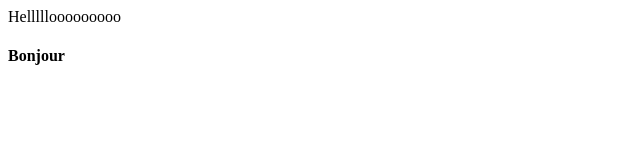
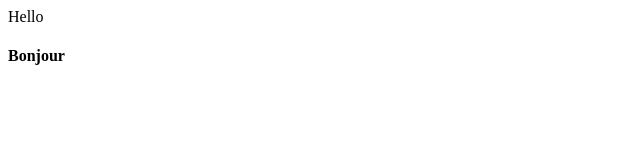
Before and after one commit to itsmekausar/LocalRepo2, a plain HTML site: page index.html in a window 1280 px wide. Shown: the full height of the page, 0-640 px from the left. Drawn offline with Linux system fonts and the light colour scheme.

Commit message:
Add this

```diff
--- a/index.html
+++ b/index.html
@@ -1,2 +1,2 @@
-<p>Helllllooooooooo</p>
+<p>Hello</p>
 <h4>Bonjour</h4>
```
